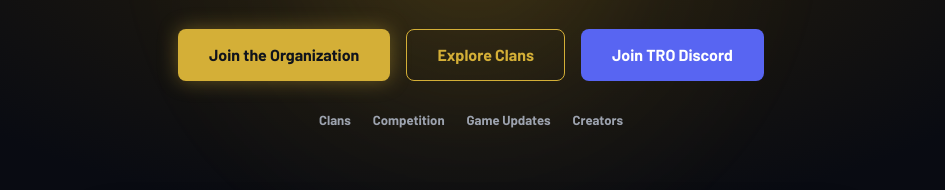
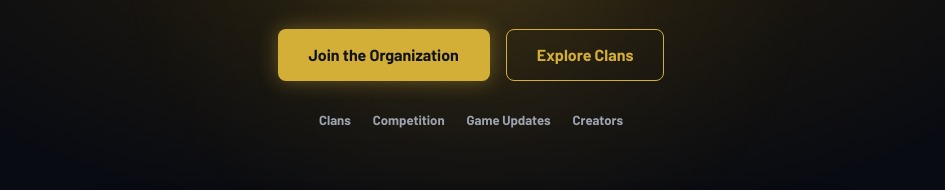
Before and after one commit to noahalexmusic/royale-organization, a plain HTML site: page index.html in a window 1280 px wide. Shown: the part 610-800 px from the top of the page, without its empty margins (169-1114 px from the left). Drawn offline with nearby package versions, Linux system fonts and the light colour scheme; no server answers; a web font is replaced by a local one.

Commit message:
Keep Discord only in shared navigation header

```diff
--- a/index.html
+++ b/index.html
@@ -113,7 +113,6 @@
     <div class="btn-row">
       <a href="join.html" class="btn btn-primary">Join the Organization</a>
       <a href="clans.html" class="btn btn-outline">Explore Clans</a>
-      <a href="https://discord.gg/WUJbJrkUtV" class="btn btn-discord" target="_blank" rel="noopener noreferrer">Join TRO Discord</a>
     </div>
     <div class="home-quick-links" aria-label="Homepage shortcuts">
       <a href="#clans">Clans</a>
@@ -263,7 +262,6 @@
       <p>The Tournament Hub is ready for the next official event. Confirmed dates, registration, format, bracket, and results will appear there without inventing details before they're announced.</p>
       <div class="btn-row home-left-buttons">
         <a href="tournaments.html" class="btn btn-primary">Tournament Hub</a>
-        <a href="https://discord.gg/WUJbJrkUtV" class="btn btn-outline" target="_blank" rel="noopener noreferrer">Tournament Discord</a>
       </div>
     </div>
     <div class="home-event-facts">
@@ -308,7 +306,6 @@
   <p>Find a clan, connect as a creator, bring your own clan into the organization, or simply join the community and see what's next.</p>
   <div class="btn-row">
     <a href="join.html" class="btn btn-primary">Choose Your Path</a>
-    <a href="https://discord.gg/WUJbJrkUtV" class="btn btn-discord" target="_blank" rel="noopener noreferrer">Join TRO Discord</a>
   </div>
 </section>
 
@@ -317,7 +314,6 @@
 <footer class="site-footer">
   <div class="footer-brand">♛ THE ROYALE ORGANIZATION</div>
   <p>COMPETE • UNITE • CONQUER</p>
-  <p><a class="text-link" href="https://discord.gg/WUJbJrkUtV" >Join TRO Discord</a></p>
   <div class="footer-socials">
     <p>Follow The Royale Organization</p>
     <a href="https://www.tiktok.com/@the.royal.organiz" target="_blank" rel="noopener noreferrer">Official TikTok</a>
```
